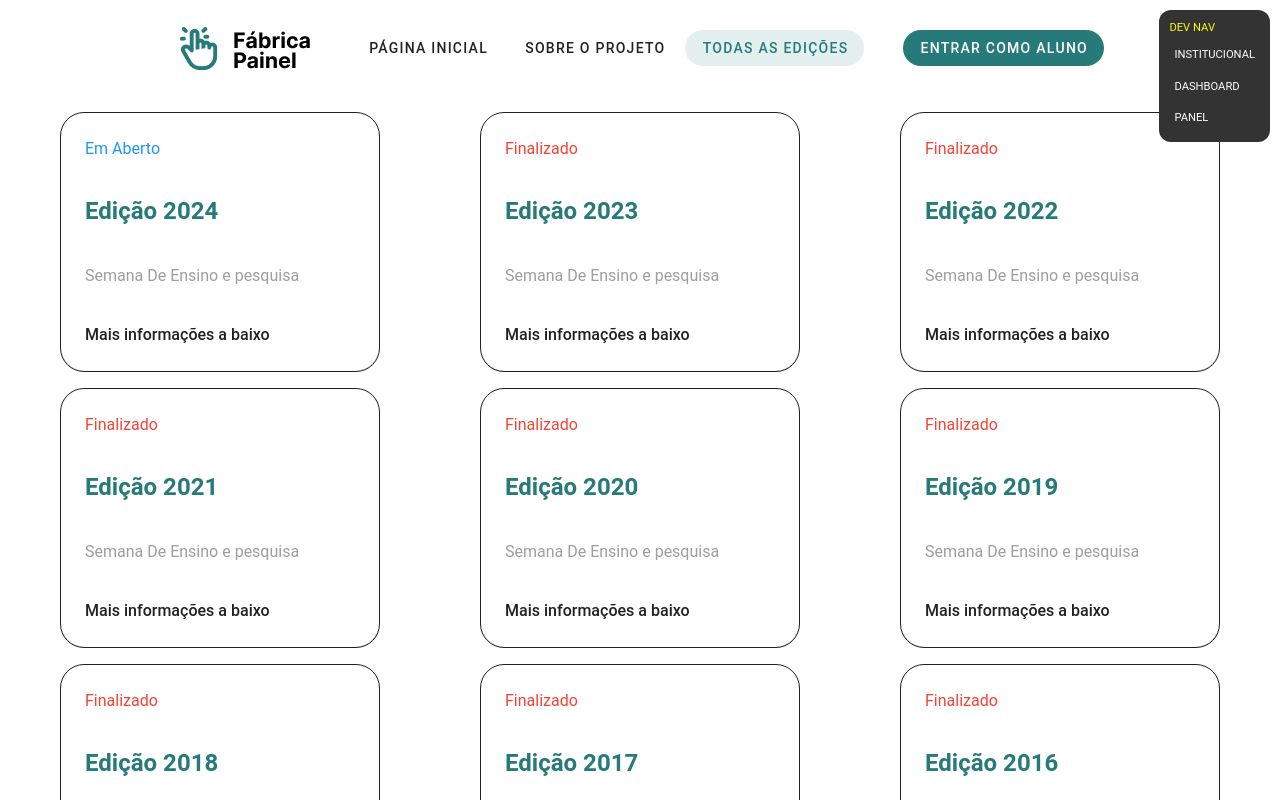
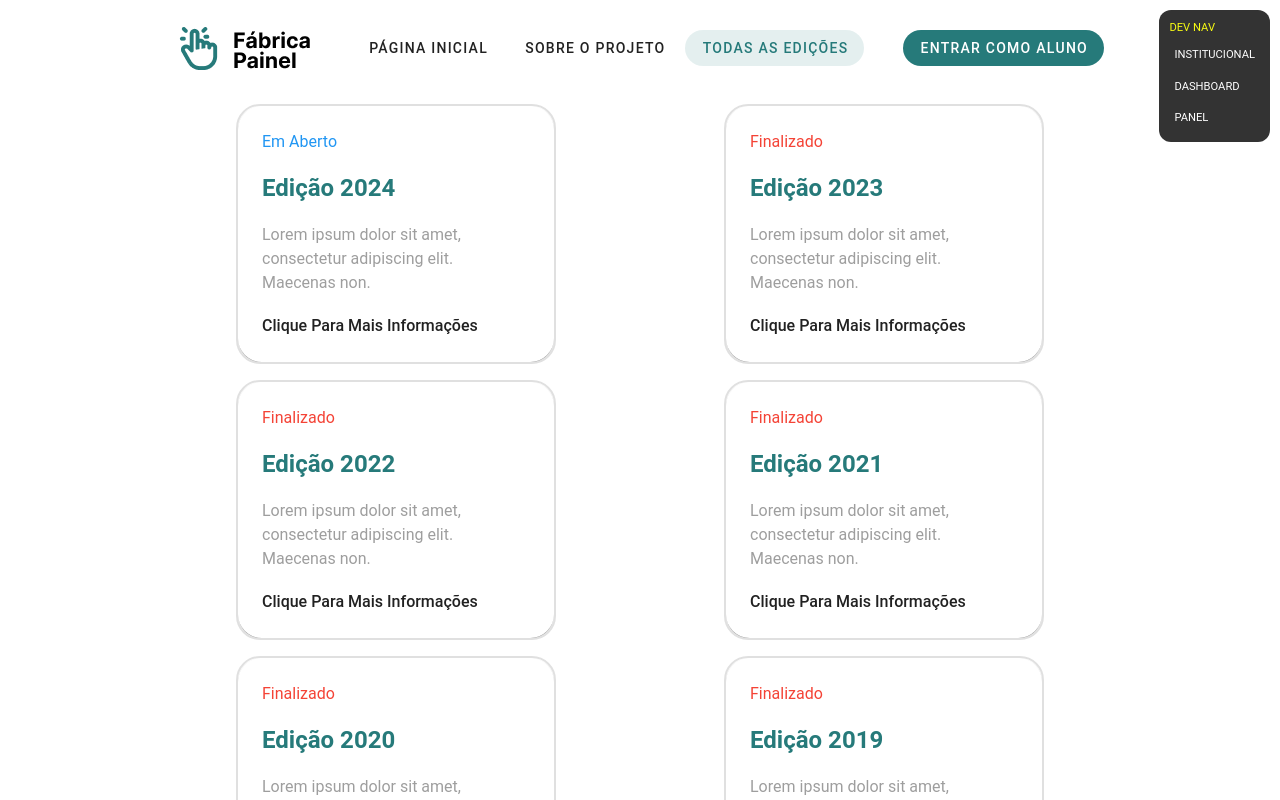
Before and after one commit to fabricadesoftware-ifc/fabricaPainel_frontEnd, a Vue app: page /editions in a window 1280 px wide. Shown: the top 800 px of the page. Built offline with nearby package versions, Linux system fonts and the light colour scheme.

Commit message:
refactor: Update editions view component styling and structure

```diff
--- a/src/components.d.ts
+++ b/src/components.d.ts
@@ -12,7 +12,7 @@ declare module 'vue' {
     AlertEvaluatorsRegister: typeof import('./components/AlertEvaluatorsRegister.vue')['default']
     BackButton: typeof import('./components/BackButton.vue')['default']
     BtnPrimary: typeof import('./components/BtnPrimary.vue')['default']
-    copy: typeof import('./components/RecivedTable copy.vue')['default']
+    EditionsView: typeof import('./components/EditionsView.vue')['default']
     EvaluationSection: typeof import('./components/EvaluationSection.vue')['default']
     FooterComp: typeof import('./components/FooterComp.vue')['default']
     FooterComp2: typeof import('./components/FooterComp2.vue')['default']
--- a/src/components/EditionsView.vue
+++ b/src/components/EditionsView.vue
@@ -1,39 +1,48 @@
 <template>
   <v-container
-    class="d-flex justify-around flex-wrap mt-10 pa-2 ga-4"
-    style="justify-content: space-between"
+    class="d-flex flex-wrap mt-10 pa-0 ga-4 w-lg-75"
+    fluid
+    style="justify-content: space-around"
   >
     <v-card
       v-for="edition in editions"
       :key="edition.id"
-      class="mx-3 border-md, border-white"
+      class="border-md border-white"
       height="260"
       :hover="true"
       rounded="xl"
       variant="outlined"
       width="320"
+      @click="selectCard(edition.edition_name)"
     >
       <div class="h-100 d-flex flex-column justify-space-between pa-6">
         <p :class="[edition.edition, {'text-red': !edition.status}, {'text-info': edition.status}]">{{ edition.status ? 'Em Aberto' : 'Finalizado' }}</p>
         <h2
           class="text-primary font-weight-bold text-h5"
         >
-          {{ edition.name }}
+          {{ edition.edition_name }}
         </h2>
         <p class="text-grey">
           {{ edition.text }}
         </p>
-        <p class="mr-2 font-weight-medium">Mais informações a baixo</p>
+        <p class="mr-2 font-weight-medium">Clique Para Mais Informações</p>
       </div>
     </v-card>
   </v-container>
 </template>
 
 <script lang="ts" setup>
+  import { useRouter } from 'vue-router'
   defineProps({
     editions: {
       type: Array<any>,
       required: true,
     },
   })
+
+  const router = useRouter()
+
+  const selectCard = (name: any) => {
+    router.push(`/editions/view/${name}`)
+  }
 </script>
--- a/src/pages/editions/index.vue
+++ b/src/pages/editions/index.vue
@@ -8,113 +8,114 @@
   interface Edition {
     id: number;
     year: string;
-    name: string;
+    edition_name: string;
     text: string;
     to: string;
     status: boolean;
+    theme: string;
   }
   const editions: Edition[] = [
     {
       id: 1,
       year: '2024',
-      name: 'Edição 2024',
-      text: 'Semana De Ensino e pesquisa',
+      edition_name: 'Edição 2024',
+      text: 'Lorem ipsum dolor sit amet, consectetur adipiscing elit. Maecenas non.',
       to: '/',
       status: true,
     },
     {
       id: 2,
       year: '2023',
-      name: 'Edição 2023',
-      text: 'Semana De Ensino e pesquisa',
+      edition_name: 'Edição 2023',
+      text: 'Lorem ipsum dolor sit amet, consectetur adipiscing elit. Maecenas non.',
       to: '/',
       status: false,
     },
     {
       id: 3,
       year: '2022',
-      name: 'Edição 2022',
-      text: 'Semana De Ensino e pesquisa',
+      edition_name: 'Edição 2022',
+      text: 'Lorem ipsum dolor sit amet, consectetur adipiscing elit. Maecenas non.',
       to: '/',
       status: false,
     },
     {
       id: 4,
       year: '2021',
-      name: 'Edição 2021',
-      text: 'Semana De Ensino e pesquisa',
+      edition_name: 'Edição 2021',
+      text: 'Lorem ipsum dolor sit amet, consectetur adipiscing elit. Maecenas non.',
       to: '/',
       status: false,
     },
     {
       id: 5,
       year: '2020',
-      name: 'Edição 2020',
-      text: 'Semana De Ensino e pesquisa',
+      edition_name: 'Edição 2020',
+      text: 'Lorem ipsum dolor sit amet, consectetur adipiscing elit. Maecenas non.',
       to: '/',
       status: false,
     },
     {
       id: 6,
       year: '2019',
-      name: 'Edição 2019',
-      text: 'Semana De Ensino e pesquisa',
+      edition_name: 'Edição 2019',
+      text: 'Lorem ipsum dolor sit amet, consectetur adipiscing elit. Maecenas non.',
       to: '/',
       status: false,
     },
     {
       id: 7,
       year: '2018',
-      name: 'Edição 2018',
-      text: 'Semana De Ensino e pesquisa',
+      edition_name: 'Edição 2018',
+      text: 'Lorem ipsum dolor sit amet, consectetur adipiscing elit. Maecenas non.',
       to: '/',
       status: false,
     },
     {
       id: 8,
       year: '2017',
-      name: 'Edição 2017',
-      text: 'Semana De Ensino e pesquisa',
+      edition_name: 'Edição 2017',
+      text: 'Lorem ipsum dolor sit amet, consectetur adipiscing elit. Maecenas non.',
       to: '/',
       status: false,
     },
     {
       id: 9,
       year: '2016',
-      name: 'Edição 2016',
-      text: 'Semana De Ensino e pesquisa',
+      edition_name: 'Edição 2016',
+      text: 'Lorem ipsum dolor sit amet, consectetur adipiscing elit. Maecenas non.',
       to: '/',
       status: false,
     },
     {
       id: 10,
       year: '2015',
-      name: 'Edição 2015',
-      text: 'Semana De Ensino e pesquisa',
+      edition_name: 'Edição 2015',
+      text: 'Lorem ipsum dolor sit amet, consectetur adipiscing elit. Maecenas non.',
       to: '/',
       status: false,
     },
     {
       id: 11,
       year: '2014',
-      name: 'Edição 2014',
-      text: 'Semana De Ensino e pesquisa',
+      edition_name: 'Edição 2014',
+      text: 'Lorem ipsum dolor sit amet, consectetur adipiscing elit. Maecenas non.',
       to: '/',
       status: false,
     },
     {
       id: 12,
       year: '2013',
-      name: 'Edição 2013',
-      text: 'Semana De Ensino e pesquisa',
+      edition_name: 'Edição 2013',
+      text: 'Lorem ipsum dolor sit amet, consectetur adipiscing elit. Maecenas non.',
       to: '/',
       status: false,
     },
     {
       id: 13,
       year: '2012',
-      name: 'Edição 2012',
-      text: 'Semana De Ensino e pesquisa',
+      edition_name: 'Edição 2012',
+      text: 'Lorem ipsum dolor sit amet, consectetur adipiscing elit. Maecenas non.',
       to: '/',
       status: false,
     },
--- /dev/null
+++ b/src/pages/editions/view/[id].vue
@@ -0,0 +1,95 @@
+<template>
+  <LayoutDefault>
+    <v-card
+      class="border-md w-100"
+      rounded="xl"
+      variant="outlined"
+    >
+      <div class="h-100 d-flex flex-column justify-space-between pa-14">
+        <v-row>
+          <v-col class="d-flex flex-column ga-4 justify-center" cols="6">
+            <p class="text-blue">
+              {{ edition.theme }} <span class="text-grey"> - Carga Horária: {{ edition.workload }} horas</span>
+            </p>
+            <h2 class="text-primary font-weight-bold text-h4 pt-2">
+              Edição {{ id }} - {{ edition.year }}
+            </h2>
+            <p class="text-grey-darken-2">
+              <span class="d-block">Data de Submissão:</span>
+              <span class="text-black font-weight-bold">
+                {{ formatDate(edition.initil_submission_date) }}
+              </span>
+              até
+              <span class="text-black font-weight-bold">
+                {{ formatDate(edition.final_submission_date) }}
+              </span>
+            </p>
+            <p class="text-grey-darken-2">
+              <span class="d-block">Data de Orientação:</span>
+              <span class="text-black font-weight-bold">
+                {{ formatDate(edition.initial_advisor_date) }}
+              </span>
+              até
+              <span class="text-black font-weight-bold">
+                {{ formatDate(edition.final_advisor_date) }}
+              </span>
+            </p>
+            <p class="text-grey-darken-2">
+              <span class="d-block">Data de Avaliadores:</span>
+              <span class="text-black font-weight-bold">
+                {{ formatDate(edition.initial_evaluators_date) }}
+              </span>
+              até
+              <span class="text-black font-weight-bold">
+                {{ formatDate(edition.final_evaluators_date) }}
+              </span>
+            </p>
+          </v-col>
+          <v-col>
+            <img alt="" class="w-100 rounded-xl" src="https://th.bing.com/th/id/OIP.MQJrIQeghQLdcs1uFBZHzwHaEp?rs=1&pid=ImgDetMain">
+          </v-col>
+        </v-row>
+        <v-row>
+          <v-col>
+            <p class="text-grey">
+              Lorem ipsum dolor sit amet consectetur adipisicing elit. Repudiandae quo maxime mollitia illo provident ex minima tenetur voluptate aliquam omnis, tempora nesciunt qui fugit, reprehenderit perferendis asperiores expedita natus eum. Lorem ipsum dolor sit amet consectetur adipisicing elit. Voluptatibus hic corrupti, minus nisi quibusdam sint quia quasi perferendis assumenda culpa? Quo reiciendis illo dolore aperiam quisquam, facere velit animi architecto?
+            </p>
+          </v-col>
+        </v-row>
+      </div>
+    </v-card>
+  </LayoutDefault>
+</template>
+<script lang="ts" setup>
+  import { useRoute } from 'vue-router'
+  import { onMounted, ref } from 'vue'
+
+  const router = useRoute()
+  const id = ref<any>()
+
+  const edition = {
+    year: 2024,
+    theme: 'Technology and Innovation',
+    edition_name: 'Tech Innovators',
+    initil_submission_date: '2024-01-15T09:00:00',
+    final_submission_date: '2024-03-01T23:59:59',
+    initial_advisor_date: '2024-03-05T09:00:00',
+    final_advisor_date: '2024-04-15T23:59:59',
+    initial_evaluators_date: '2024-04-20T09:00:00',
+    final_evaluators_date: '2024-05-10T23:59:59',
+    workload: 120,
+    banner: null,
+    logo: null,
+  }
+
+  const formatDate = computed(() => {
+    return dateTime => {
+      const options = { year: 'numeric', month: '2-digit', day: '2-digit' }
+      return new Date(dateTime).toLocaleDateString('pt-BR', options)
+    }
+  })
+
+  onMounted(() => {
+    id.value = router.params.id
+  })
+</script>
```
Also changed, not shown: src/pages/editions/all/index.vue (added).
